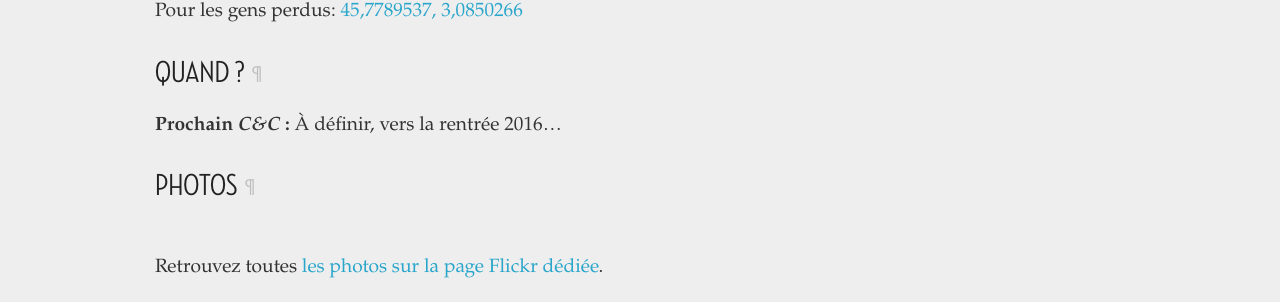
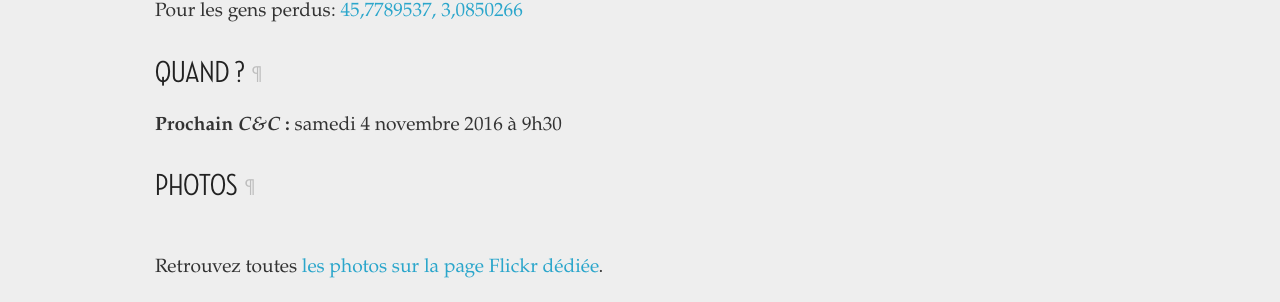
Before and after one commit to clermontech/clermontech.github.com, a Jekyll site: the page built from code-and-coffee.md, in a window 1280 px wide. Shown: the part 1556-1858 px from the top of the page. Built offline with Jekyll 4.4.1, drawn with Linux system fonts in a browser that asks for light colours.

Commit message:
We have a date for the next C&C \o/!

```diff
--- a/code-and-coffee.md
+++ b/code-and-coffee.md
@@ -53,4 +53,4 @@ Pour les gens perdus: [45,7789537, 3,0850266](http://www.openstreetmap.org/node/
 
 ## Quand ?
 
-**Prochain _C&C_ :** À définir, vers la rentrée 2016…
+**Prochain _C&C_ :** samedi 4 novembre 2016 à 9h30
```
